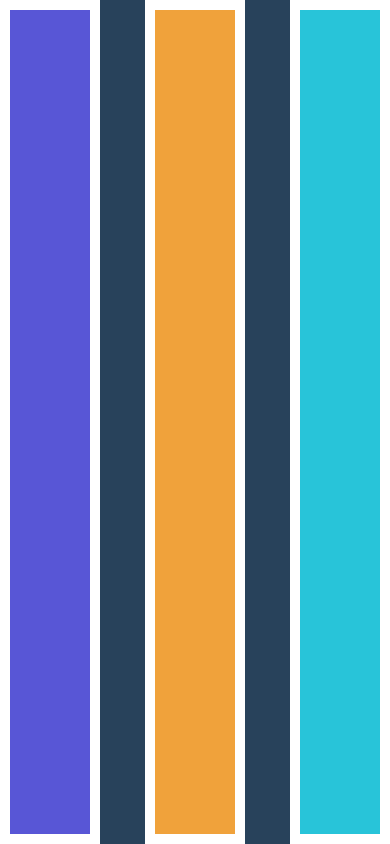
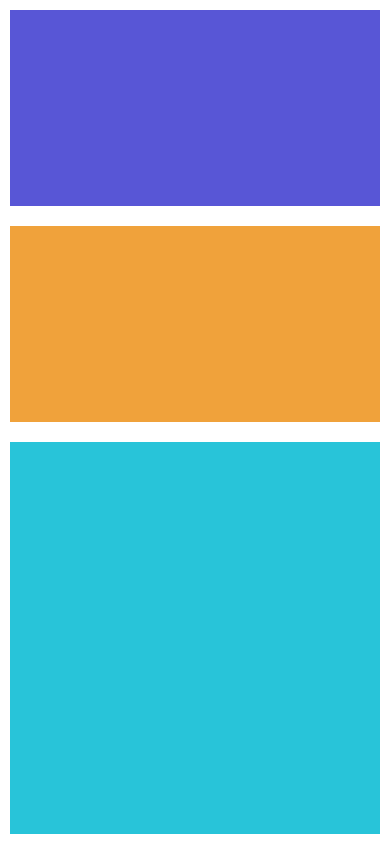
Before and after one commit to GonzaloSilvero/React-Native, a React Native app in the folder 02-MiPrimeraApp/: screen / in a window 390 px wide. Built offline with nearby package versions, Linux system fonts and the light colour scheme.

Commit message:
tarea 6 incomleta

```diff
--- a/02-MiPrimeraApp/src/screens/TareaScreen.tsx
+++ b/02-MiPrimeraApp/src/screens/TareaScreen.tsx
@@ -3,7 +3,7 @@ import { StyleSheet, View } from 'react-native'
 
 export const TareaScreen = () => {
   return (
-    <View style={ styles.container}>
+    <View style={ styles.container }>
         <View style={ styles.cajaMorada }/>
         <View style={ styles.cajaNaranja }/>
         <View style={ styles.cajaAzul }/>
@@ -15,31 +15,28 @@ const styles = StyleSheet.create({
     container: {
         flex: 1,
         backgroundColor: '#28425B',
-        justifyContent: 'space-between',
-        flexDirection: 'row'
+        justifyContent: 'space-between', // sin esto deberia funcionar tambien, pero nada funciona
     },
     cajaMorada: {
-        width: 100,
-        // flex: 1,
+        // width: 100,
         // height: 100,
+        flex: 2, //1
         borderWidth: 10,
         borderColor: 'white',
         backgroundColor: '#5856D6',
-        // alignSelf: 'flex-end'
     },
     cajaNaranja: {
-        width: 100,
-        // flex: 1,
+        // width: 100,
         // height: 100,
+        flex: 2, //1
         borderWidth: 10,
         borderColor: 'white',
         backgroundColor: '#F0A23B',
-        // alignSelf: 'center'
     },
     cajaAzul: {
-        width: 100,
-        // flex: 1,
+        // width: 100,
         // height: 100,
+        flex: 4, //2
         borderWidth: 10,
         borderColor: 'white',
         backgroundColor: '#28C4D9',
```
